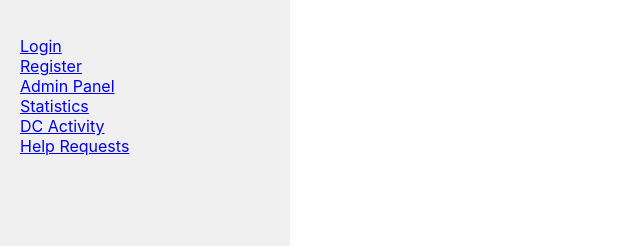
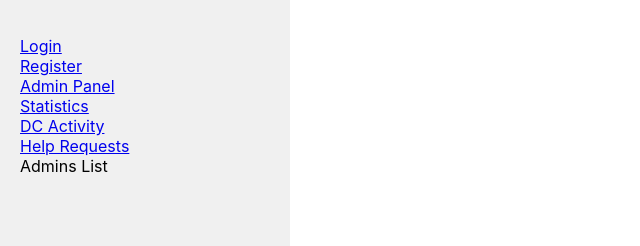
Before and after one commit to Scoutress/StatisticsApp, a React (Create React App) app in the folder frontend/: page / in a window 1280 px wide. Shown: the top 246 px of the page, without its empty margins (0-640 px from the left). Built offline with nearby package versions, Linux system fonts and the light colour scheme.

Commit message:
Admins list on sidebar creation

```diff
--- a/frontend/src/components/Sidebar.js
+++ b/frontend/src/components/Sidebar.js
@@ -1,7 +1,18 @@
-import React from 'react';
+import React, { useState } from 'react';
 import { Link } from 'react-router-dom';
 
-function Sidebar() {
+const admins = [
+  { id: 1, name: 'Admin1', email: 'admin1@example.com' },
+  { id: 2, name: 'Admin2', email: 'admin2@example.com' },
+];
+
+const Sidebar = () => {
+  const [isOpen, setIsOpen] = useState(false);
+
+  const handleToggle = () => {
+    setIsOpen(!isOpen);
+  }
+
   return (
     <div style={{ padding: "20px", width: "250px", height: "100vh", background: "#f0f0f0" }}>
       <ul style={{ listStyleType: "none", padding: 0 }}>
@@ -11,6 +22,16 @@ function Sidebar() {
         <li><Link to="/statistics">Statistics</Link></li>
         <li><Link to="/dc-activity">DC Activity</Link></li>
         <li><Link to="/help-requests">Help Requests</Link></li>
+        <li>
+          <span onClick={handleToggle} style={{ cursor: 'pointer' }}>Admins List</span>
+          {isOpen && (
+            <ul>
+              {admins.map(admin => (
+                <li key={admin.id}><Link to={`/admin/${admin.id}`}>{admin.name}</Link></li>
+              ))}
+            </ul>
+          )}
+        </li>
       </ul>
     </div>
   );
```
